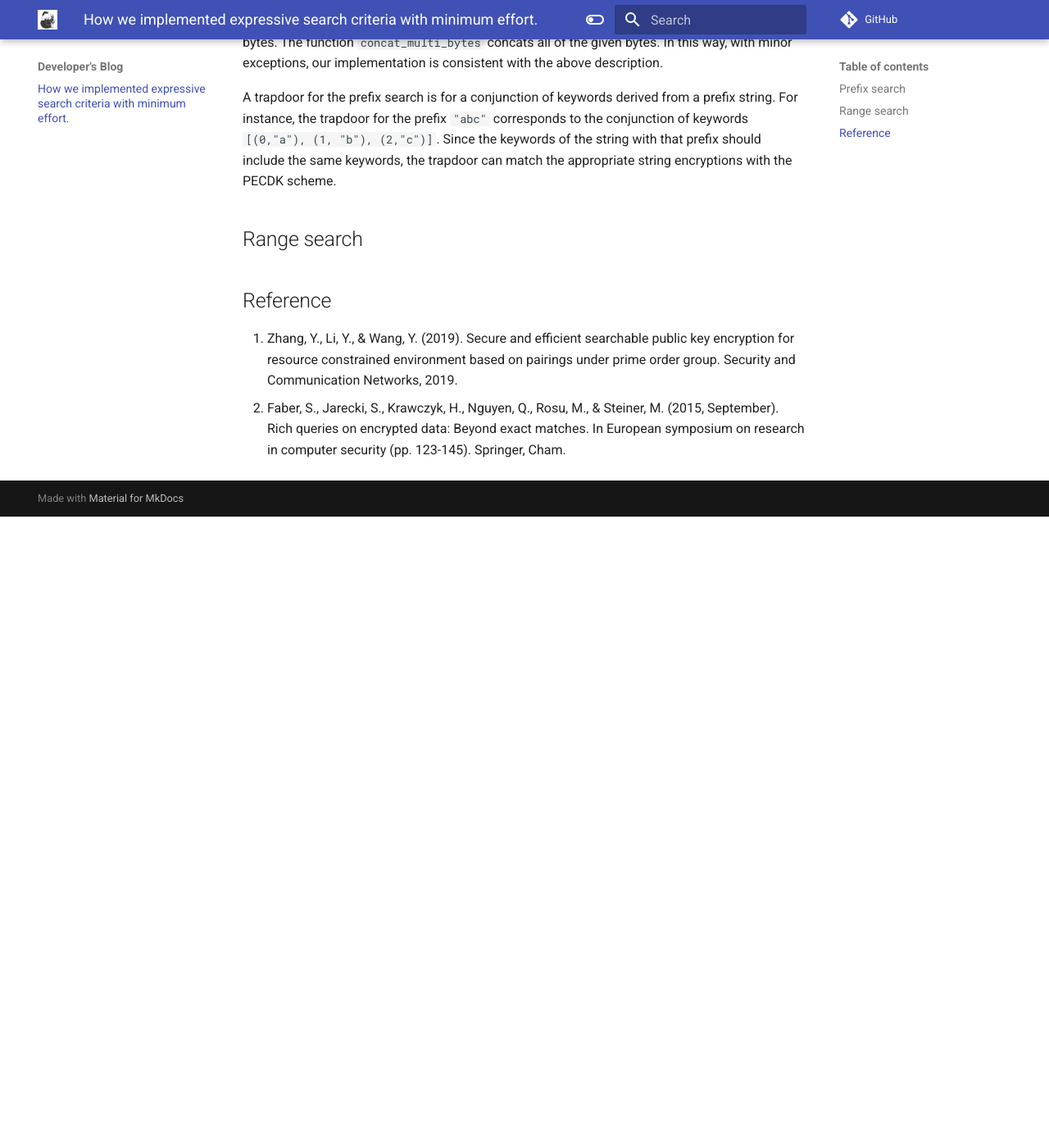
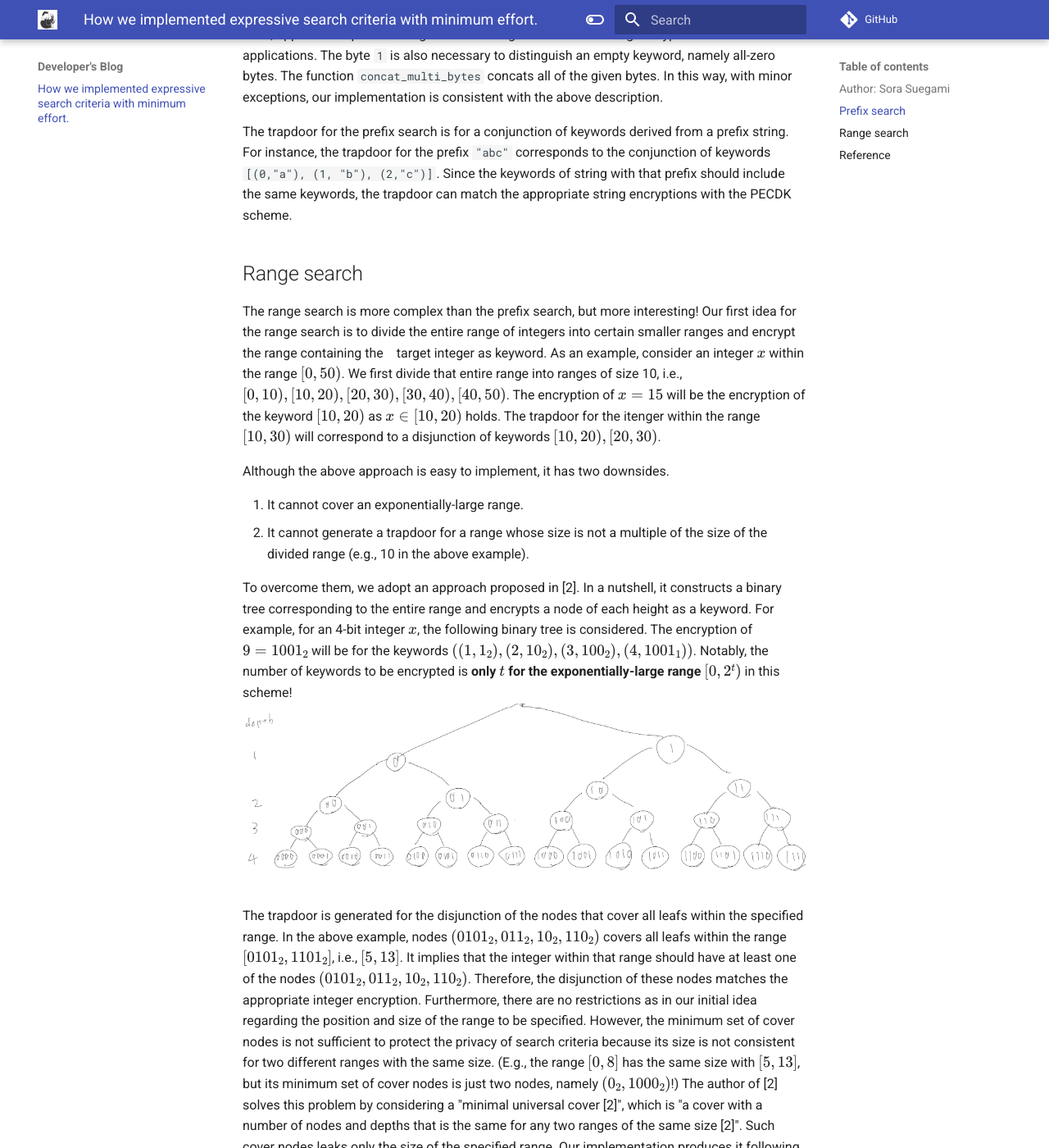
Before and after one commit to Sommelier-db/Sommelier-docs, an MkDocs documentation site: the page built from docs/blog/pkse.md, in a window 1280 px wide and 1400 px high, scrolled down 1086 px. Shown: the whole window at 82% size. Built offline with MkDocs 1.6.1 and Material for MkDocs 9.7.7, drawn with Linux system fonts in a browser that asks for light colours; comment, search, counter and statistics services are not loaded; before the commit the page ends 1716 px from its top, so only the background shows below that; some of the changed text lies outside the part shown.

Commit message:
Fix docs/pkse.md.

````diff
--- a/docs/blog/pkse.md
+++ b/docs/blog/pkse.md
@@ -1,6 +1,6 @@
-Author: Sora Suegami
+#### Author: Sora Suegami
 
-In this post, I describe how we implemented [our new library of PKSE](https://github.com/Sommelier-db/rust-searchable-pke). As described in its README.md, our library provides Public-key encryption with conjunctive and disjunctive keyword search (PECDK) [1] as an underlying scheme. The PECDK supports conjunction and disjunction of multiple keywords as search criteria, which is rather expressive in the research field of public-key searchable encryption (PKSE). However, to provide the same level of functionality as SQL, more complex search criteria need to be addressed. **We filled this gap without implementing new PKSE schemes by devising how to construct the keywords to be encrypted in the PECDK scheme.**
+In this post, I describe how we implemented [our new PKSE library](https://github.com/Sommelier-db/rust-searchable-pke). As described in its README.md, our library provides Public-key encryption with conjunctive and disjunctive keyword search (PECDK) [1] as an underlying scheme. The PECDK supports conjunction and disjunction of multiple keywords as search criteria, which is rather expressive in the research field of public-key searchable encryption (PKSE). However, to provide the same level of functionality as SQL, more complex search criteria need to be addressed. **We filled this gap without implementing new PKSE schemes by devising how to construct the keywords to be encrypted in the PECDK scheme.**
 
 Specifically, our library supports **prefix** and **range** search. The former encrypts a string and retrieves the encryption whose string has the specified prefix, and the latter encrypts an unsigned integer and retrieves the encryption whose integer is within the specified range. In the following, I explain those background designs and implementations.
 
@@ -21,9 +21,77 @@ let mut keywords = bytes
 ```
 The variable `idx` and `byte` represent the index and the byte, respectively. The `region_name` is a fixed, application-specific string used to distinguish the same string encrypted for different applications. The byte `1` is also necessary to distinguish an empty keyword, namely all-zero bytes. The function `concat_multi_bytes` concats all of the given bytes. In this way, with minor exceptions, our implementation is consistent with the above description.
 
-A trapdoor for the prefix search is for a conjunction of keywords derived from a prefix string. For instance, the trapdoor for the prefix `"abc"` corresponds to the conjunction of keywords `[(0,"a"), (1, "b"), (2,"c")]`. Since the keywords of the string with that prefix should include the same keywords, the trapdoor can match the appropriate string encryptions with the PECDK scheme.
+The trapdoor for the prefix search is for a conjunction of keywords derived from a prefix string. For instance, the trapdoor for the prefix `"abc"` corresponds to the conjunction of keywords `[(0,"a"), (1, "b"), (2,"c")]`. Since the keywords of string with that prefix should include the same keywords, the trapdoor can match the appropriate string encryptions with the PECDK scheme.
 
 ## Range search
+The range search is more complex than the prefix search, but more interesting! Our first idea for the range search is to divide the entire range of integers into certain smaller ranges and encrypt the range containing the　target integer as keyword. As an example, consider an integer $x$ within the range $[0, 50)$. We first divide that entire range into ranges of size 10, i.e., $[0,10), [10,20), [20,30), [30,40), [40,50)$. The encryption of $x=15$ will be the encryption of the keyword $[10,20)$ as $x \in [10, 20)$ holds. The trapdoor for the itenger within the range $[10,30)$ will correspond to a disjunction of keywords $[10,20), [20,30)$.
+
+Although the above approach is easy to implement, it has two downsides.
+
+1. It cannot cover an exponentially-large range.
+1. It cannot generate a trapdoor for a range whose size is not a multiple of the size of the divided range (e.g., 10 in the above example).
+
+To overcome them, we adopt an approach proposed in [2]. In a nutshell, it constructs a binary tree corresponding to the entire range and encrypts a node of each height as a keyword.
+For example, for an 4-bit integer $x$, the following binary tree is considered. The encryption of $9=1001_2$ will be for the keywords $((1, 1_2), (2, 10_2), (3, 100_2), (4, 1001_1))$. Notably, the number of keywords to be encrypted is **only $t$ for the exponentially-large range $[0,2^t)$** in this scheme!
+<img src="../range_binary_tree.png" width="100%" style="display: block; margin: auto;">
+
+The trapdoor is generated for the disjunction of the nodes that cover all leafs within the specified range. In the above example, nodes $(0101_2, 011_2, 10_2, 110_2)$ covers all leafs within the range $[0101_2, 1101_2]$, i.e., $[5, 13]$. It implies that the integer within that range should have at least one of the nodes $(0101_2, 011_2, 10_2, 110_2)$. Therefore, the disjunction of these nodes matches the appropriate integer encryption. Furthermore, there are no restrictions as in our initial idea regarding the position and size of the range to be specified. However, the minimum set of cover nodes is not sufficient to protect the privacy of search criteria because its size is not consistent for two different ranges with the same size. (E.g., the range $[0,8]$ has the same size with $[5, 13]$, but its minimum set of cover nodes is just two nodes, namely $(0_2, 1000_2)$!) The author of [2] solves this problem by considering a "minimal universal cover [2]", which is "a cover with a number of nodes and depths that is the same for any two ranges of the same size [2]". Such cover nodes leaks only the size of the specified range. Our implementation produces it following the procedures in Appendix A of [2], as below.
+```
+
+fn get_canonical_cover_nodes(min: u64, max: u64, bit_size: usize) -> HashSet<Vec<bool>> {
+    let n1 = max - min + 1;
+    let l = (n1 as f64 + 1.0).log2().floor() as usize;
+    let n2 = n1 + 1 - (1 << l);
+
+    let mut nodes = HashSet::new();
+    let mut allowed_lens = HashMultiSet::new();
+    for i in 0..l {
+        allowed_lens.insert(bit_size - i);
+    }
+    let n2_bits = uint2bits(n2, bit_size);
+    for (i, bit) in n2_bits.into_iter().rev().enumerate() {
+        if bit {
+            allowed_lens.insert(bit_size - i);
+        }
+    }
+
+    let mut min = min;
+    while !allowed_lens.is_empty() {
+        let next_node = get_canonical_next_max(min, max, bit_size, &allowed_lens);
+        min = compute_max_uint(&next_node, bit_size) + 1;
+        allowed_lens.remove(&next_node.len());
+        nodes.insert(next_node);
+    }
+    nodes
+}
+
+fn get_canonical_next_max(
+    min: u64,
+    max: u64,
+    bit_size: usize,
+    allowed_lens: &HashMultiSet<usize>,
+) -> Vec<bool> {
+    let mut bits_pattern = uint2bits(min, bit_size);
+    let min_size_in_set = *allowed_lens.iter().min().unwrap();
+    while bits_pattern.len() >= 2
+        && (compute_min_uint(&bits_pattern[0..bits_pattern.len() - 1], bit_size) >= min)
+        && (compute_max_uint(&bits_pattern[0..bits_pattern.len() - 1], bit_size) <= max)
+        && (allowed_lens.contains(&(bits_pattern.len() - 1))
+            || bits_pattern.len() - 1 >= min_size_in_set)
+    {
+        bits_pattern.pop();
+    }
+    bits_pattern
+}
+
+fn compute_min_uint(bits: &[bool], bit_size: usize) -> u64 {
+    let mut min_bits = bits.to_vec();
+    min_bits.append(&mut vec![false; bit_size - bits.len()]);
+    bits2uint(&min_bits)
+}
+```
+In this way, we can effectively perform the range search without revealing information about the range other than its size.
+
 
 ## Reference
 1. Zhang, Y., Li, Y., & Wang, Y. (2019). Secure and efficient searchable public key encryption for resource constrained environment based on pairings under prime order group. Security and Communication Networks, 2019.
````
Also changed, not shown: docs/blog/range_binary_tree.png (added), site/blog/pkse/index.html, site/blog/range_binary_tree.png (added), site/search/search_index.json, 1 other file.
